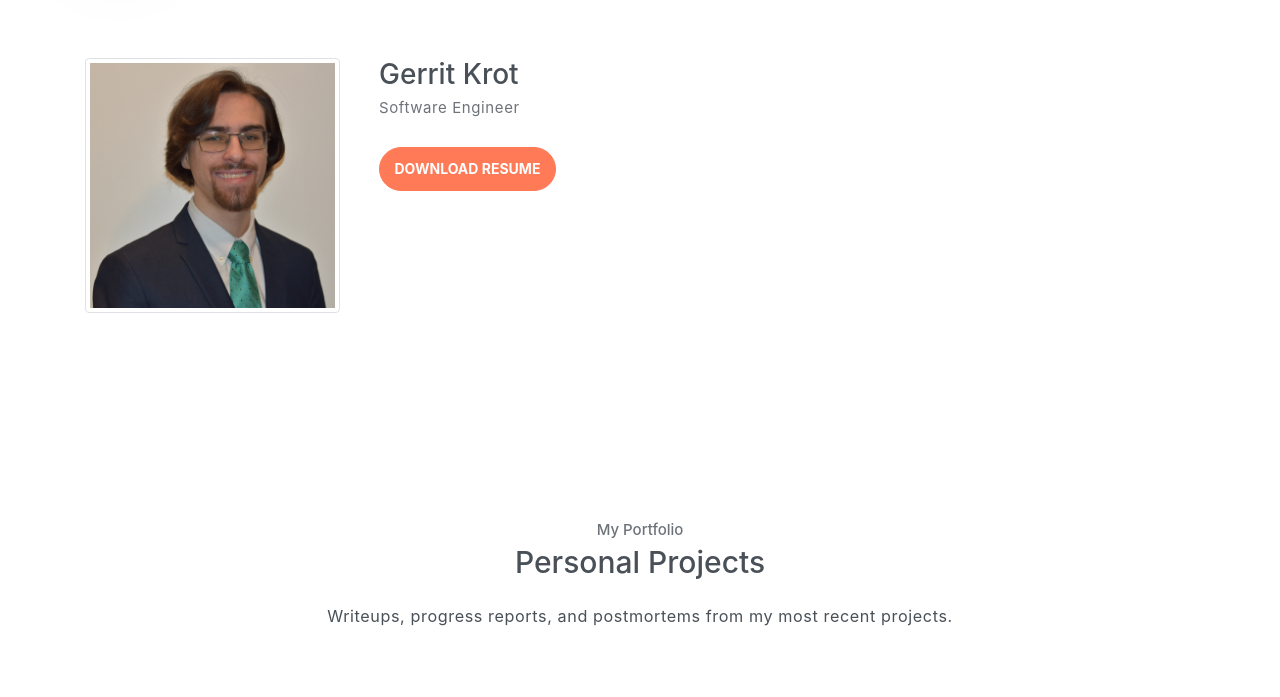
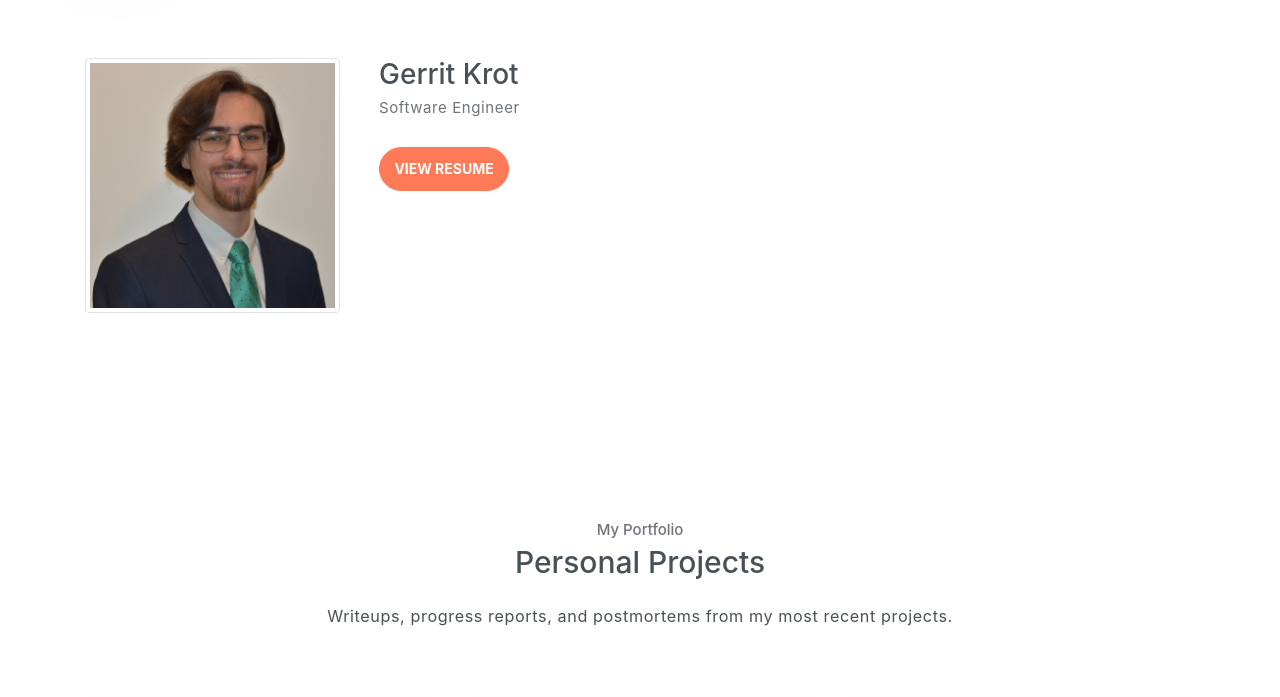
Before and after one commit to GerritKrot/GerritKrot.github.io, a website: page index.html in a window 1280 px wide. Shown: the part 86-783 px from the top of the page. Drawn offline with Linux system fonts and the light colour scheme.

Commit message:
Pushing Resume
Allowing Resume Viewing

```diff
--- a/index.html
+++ b/index.html
@@ -99,7 +99,9 @@
                     <p class="subtitle">Software Engineer</p>
                     <p></p>
                     <p></p>
-                    <button class="btn btn-primary rounded mt-3">DOWNLOAD RESUME</button>
+                    <a href="assets/imgs/GerritKrotResume2025.pdf">
+                        <button class="btn btn-primary rounded mt-3" onclick="">VIEW RESUME</button>
+                    </a>
                 </div>
             </div>
         </div>
```
Also changed, not shown: 1 other file.
